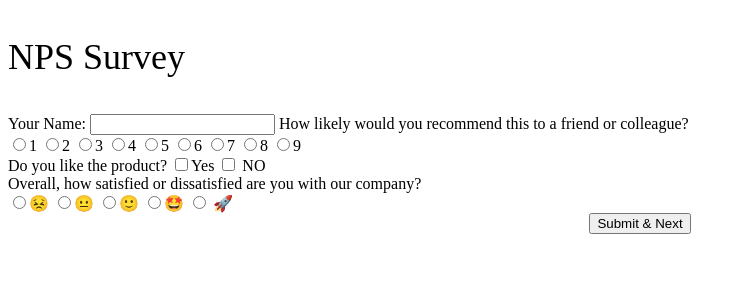
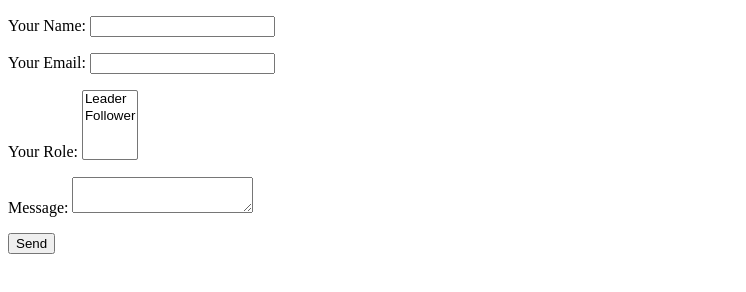
Before and after one commit to ChintzRuparel/test-htmlforms-netlify, a plain HTML site: page index.html in a window 1280 px wide. Shown: the whole page, without its empty margins (0-746 px from the left). Drawn offline with Linux system fonts and the light colour scheme.

Commit message:
im donee

```diff
--- a/index.html
+++ b/index.html
@@ -1,56 +1,34 @@
 <!DOCTYPE html>
 <html lang="en">
 <head>
-    <meta charset="UTF-8">
-    <meta name="viewport" content="width=device-width, initial-scale=1.0">
-    <title>Document</title>
+  <meta charset="UTF-8">
+  <meta http-equiv="X-UA-Compatible" content="IE=edge">
+  <meta name="viewport" content="width=device-width, initial-scale=1.0">
+  <title>Document</title>
 </head>
 <body>
-  <p style="font-size: 36px;">NPS Survey</p>
-</center>
+
+<form name="contact" method="POST" data-netlify="true">
+  <p>
+    <label>Your Name: <input type="text" name="name" /></label>
+  </p>
+  <p>
+    <label>Your Email: <input type="email" name="email" /></label>
+  </p>
+  <p>
+    <label>Your Role: <select name="role[]" multiple>
+      <option value="leader">Leader</option>
+      <option value="follower">Follower</option>
+    </select></label>
+  </p>
+  <p>
+    <label>Message: <textarea name="message"></textarea></label>
+  </p>
+  <p>
+    <button type="submit">Send</button>
+  </p>
+</form>
 
 
-<form name="contact" method="POST" data-netlify="true">
-
-  <label>Your Name:
-<input type="text"></label>
-<label>How likely would you recommend this to a friend or colleague?<br>
-  <input value="rate1" name="rate1" id="1" type="radio">1
-  <input value="rate2" name="rate2" id="2" type="radio">2
-  <input value="rate3" name="rate3" id="3" type="radio">3
-  <input value="rate4" name="rate4" id="4" type="radio">4
-  <input value="rate5" name="rate5" id="5" type="radio">5
-  <input value="rate6" name="rate6" id="6" type="radio">6
-  <input value="rate7" name="rate7" id="7" type="radio">7
-  <input value="rate8" name="rate8" id="8" type="radio">8
-  <input value="rate9" name="rate9" id="9" type="radio">9
-  </label>
-<br>
-<label>Do you like the product?
-<input name="yes" value="yes" id="yes" type="checkbox">Yes
-<input name="no" value="no" id="no" type="checkbox"> NO
-</label>
-<br>
-<label>Overall, how satisfied or dissatisfied are you with our company?<br>
-<input id="toobad" name="toobad" value="toobad"  type="radio">😣
-<input id="bad" name="bad" value="bad"  type="radio">😐
-<input id="avg" name="avg" value="avg"  type="radio">🙂
-<input id="good" name="good" value="good"  type="radio">🤩
-<input id="superb" name="superb" value="superb"  type="radio"> 🚀
-</label>
-
-<!-- <button class="emoji-buttons">😣</button>
-<button class="emoji-buttons">😐</button>
-<button class="emoji-buttons">🙂</button>
-<button class="emoji-buttons">🤩</button>
-<button class="emoji-buttons">🚀</button> -->
-
-<center>
-  <button >
-      Submit & Next
-  </button>
-</center>
-
-</form>
 </body>
 </html>
```
